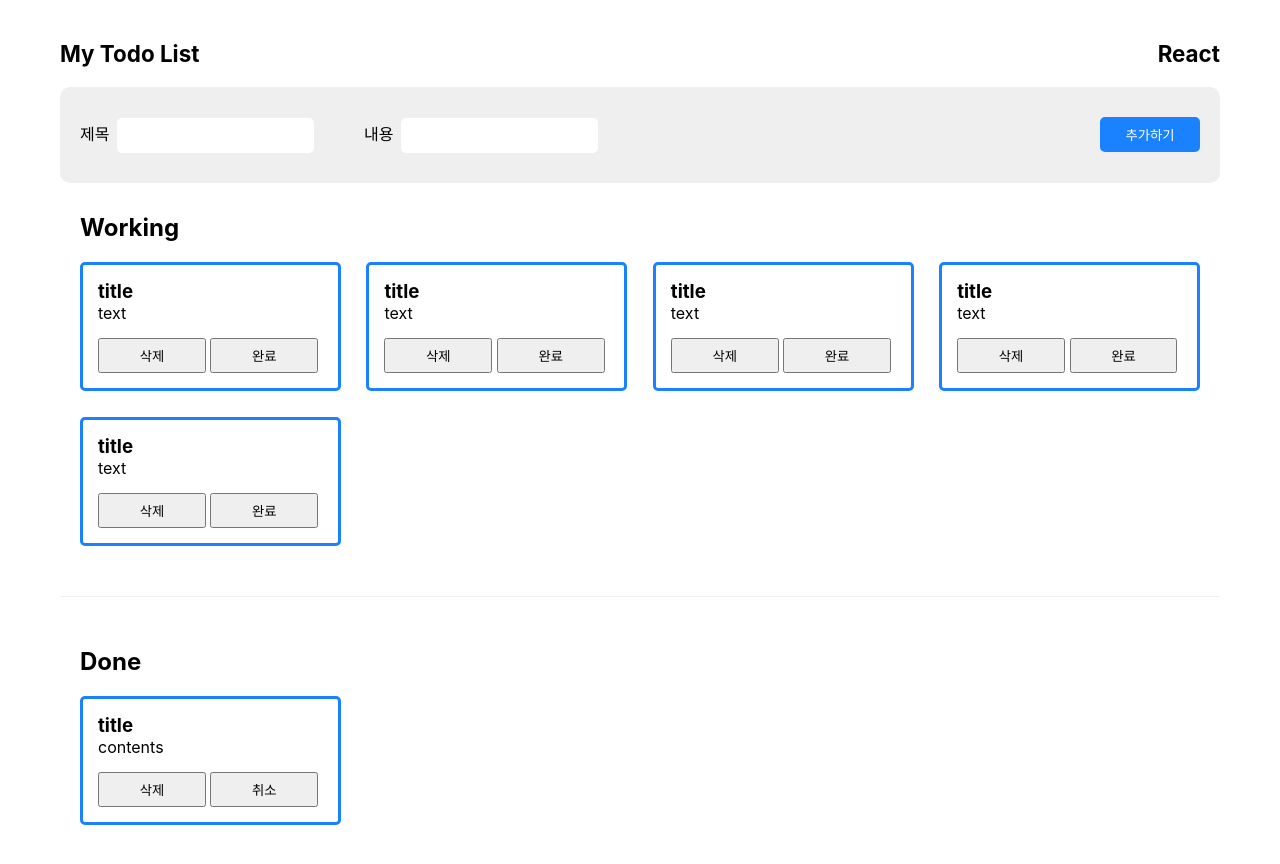
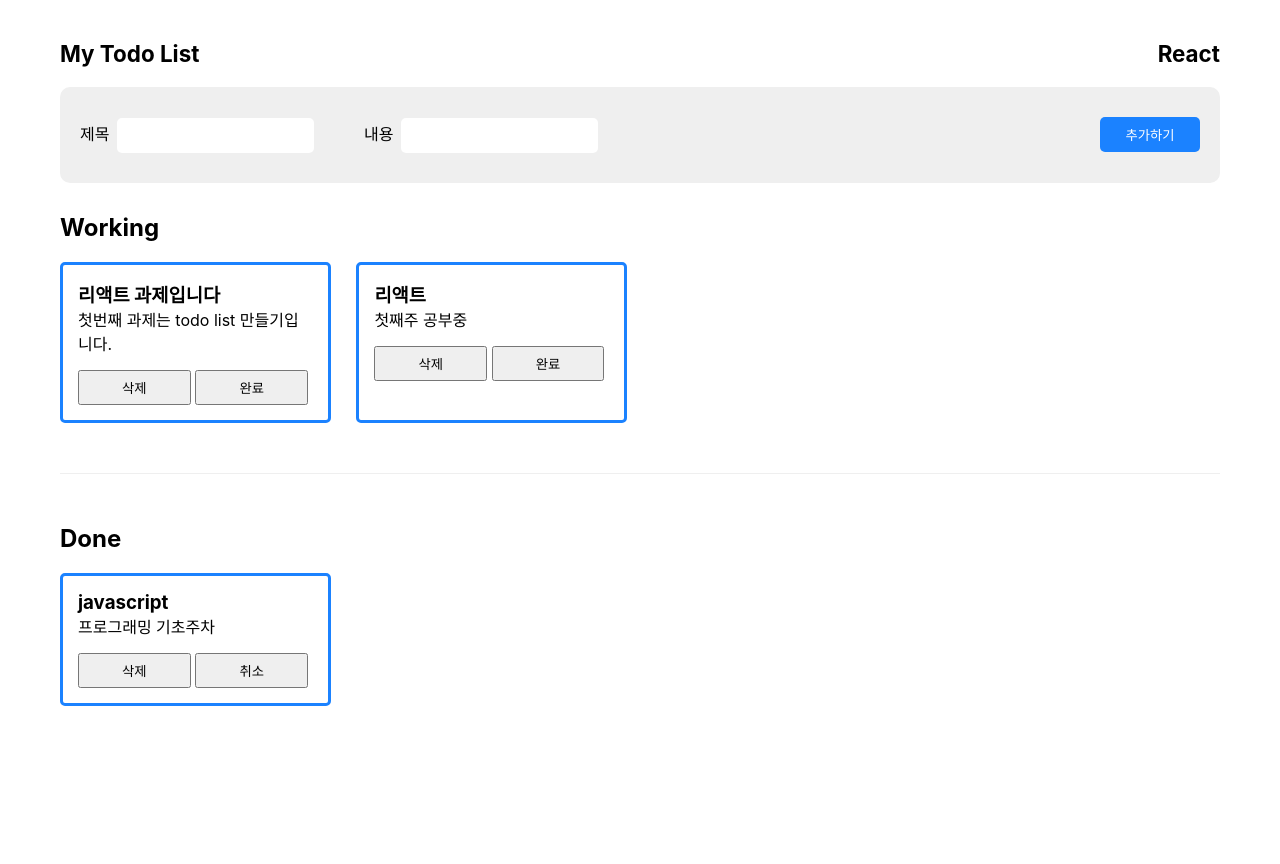
Before and after one commit to heejung-newheee/Todo-List, a React (Create React App) app: page / in a window 1280 px wide. Shown: the top 864 px of the page. After the commit the page ends 800 px from the top, so only its background shows below. Built offline with nearby package versions, Linux system fonts and the light colour scheme.

Commit message:
리스트 추가,삭제,상태변경 기능추가

```diff
--- a/src/App.css
+++ b/src/App.css
@@ -69,7 +69,7 @@ header {
 
 /* working */
 .working, .done {
-  padding: 30px 20px;
+  padding: 30px 0px;
 }
 
 .working h2, .done h2 {
--- a/src/App.js
+++ b/src/App.js
@@ -3,19 +3,46 @@ import './App.css';
 
 function App() {
     const [task, setTask] = useState([
-        { id: 1, title: 'title', text: 'text' },
-        { id: 2, title: 'title2', text: 'text2' }
+        { id: randomID(), title: '리액트 과제입니다', text: '첫번째 과제는 todo list 만들기입니다.', isDone: false },
+        { id: randomID(), title: '리액트', text: '첫째주 공부중', isDone: false },
+        { id: randomID(), title: 'javascript', text: '프로그래밍 기초주차', isDone: true }
     ]);
     const [title, setTitle] = useState('');
     const [text, setText] = useState('');
-    const taskListAdd = () => {
-        // const taskList = {
-        //     id: task.length + 1,
-        //     title,
-        //     text
-        // };
-        // setTask([...task], taskList);
+
+    // 추가버튼
+    const clickAddTask = () => {
+        const addTaskList = {
+            id: randomID(),
+            title,
+            text,
+            isDone: false
+        };
+        setTask([...task, addTaskList]);
+        setTitle('');
+        setText('');
     };
+    // 삭제버튼
+    const clickDelete = (id) => {
+        console.log(id);
+        const newTask = task.filter((task) => {
+            return task.id !== id;
+        });
+        setTask(newTask);
+        console.log(task);
+    };
+    //상태변경
+    const clickCompleteToggle = (id) => {
+        console.log(id);
+        const newArr = task.map((item) => (item.id === id ? { ...item, isDone: !item.isDone } : item));
+        setTask(newArr);
+    };
+
+    //랜덤아이디
+    function randomID() {
+        return '_' + Math.random().toString(36).substr(2, 9);
+    }
+
     return (
         <div className="layout">
             <header>
@@ -24,7 +51,7 @@ function App() {
             </header>
 
             <div className="input-area">
-                <label for="task-title">제목 </label>
+                <label>제목 </label>
                 <input
                     type="text"
                     id="task-title"
@@ -33,7 +60,7 @@ function App() {
                         setTitle(event.target.value);
                     }}
                 />
-                <label for="task-text">내용 </label>
+                <label>내용 </label>
                 <input
                     type="text"
                     id="task-text"
@@ -42,7 +69,7 @@ function App() {
                         setText(event.target.value);
                     }}
                 />
-                <button className="add-btn" onClick={taskListAdd}>
+                <button className="add-btn" onClick={clickAddTask}>
                     추가하기
                 </button>
             </div>
@@ -50,48 +77,40 @@ function App() {
             <div className="working">
                 <h2>Working</h2>
                 <div className="task-wrap">
-                    <div className="task-box">
-                        <h3>title</h3>
-                        <p>text</p>
-                        <button>삭제</button>
-                        <button>완료</button>
-                    </div>
-                    <div className="task-box">
-                        <h3>title</h3>
-                        <p>text</p>
-                        <button>삭제</button>
-                        <button>완료</button>
-                    </div>
-                    <div className="task-box">
-                        <h3>title</h3>
-                        <p>text</p>
-                        <button>삭제</button>
-                        <button>완료</button>
-                    </div>
-                    <div className="task-box">
-                        <h3>title</h3>
-                        <p>text</p>
-                        <button>삭제</button>
-                        <button>완료</button>
-                    </div>
-                    <div className="task-box">
-                        <h3>title</h3>
-                        <p>text</p>
-                        <button>삭제</button>
-                        <button>완료</button>
-                    </div>
+                    {task
+                        .filter((item) => {
+                            return item.isDone === false;
+                        })
+                        .map((item) => {
+                            return (
+                                <div key={item.id} id={item.id} className="task-box">
+                                    <h3>{item.title}</h3>
+                                    <p>{item.text}</p>
+                                    <button onClick={() => clickDelete(item.id)}>삭제</button>
+                                    <button onClick={() => clickCompleteToggle(item.id)}>완료</button>
+                                </div>
+                            );
+                        })}
                 </div>
             </div>
             <div className="solid"></div>
             <div className="done">
                 <h2>Done</h2>
                 <div className="task-wrap">
-                    <div className="task-box">
-                        <h3>title</h3>
-                        <p>contents</p>
-                        <button>삭제</button>
-                        <button>취소</button>
-                    </div>
+                    {task
+                        .filter((item) => {
+                            return item.isDone === true;
+                        })
+                        .map((item) => {
+                            return (
+                                <div key={item.id} className="task-box">
+                                    <h3>{item.title}</h3>
+                                    <p>{item.text}</p>
+                                    <button onClick={() => clickDelete(item.id)}>삭제</button>
+                                    <button onClick={() => clickCompleteToggle(item.id)}>취소</button>
+                                </div>
+                            );
+                        })}
                 </div>
             </div>
         </div>
--- a/src/index.js
+++ b/src/index.js
@@ -6,9 +6,9 @@ import reportWebVitals from './reportWebVitals';
 
 const root = ReactDOM.createRoot(document.getElementById('root'));
 root.render(
-  <React.StrictMode>
+    // <React.StrictMode>
     <App />
-  </React.StrictMode>
+    // </React.StrictMode>
 );
 
 // If you want to start measuring performance in your app, pass a function
```
